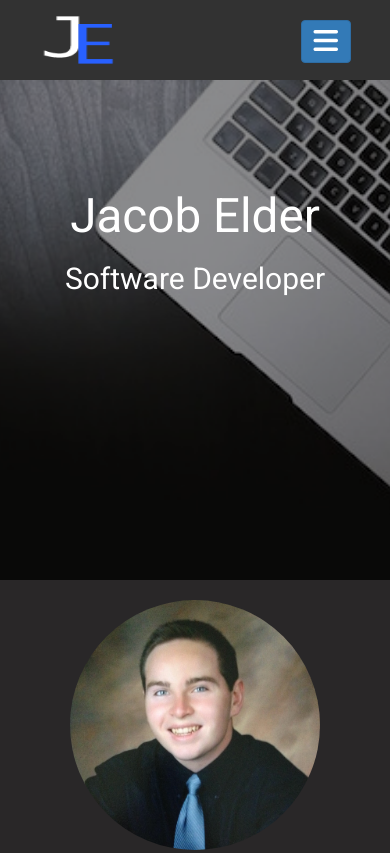
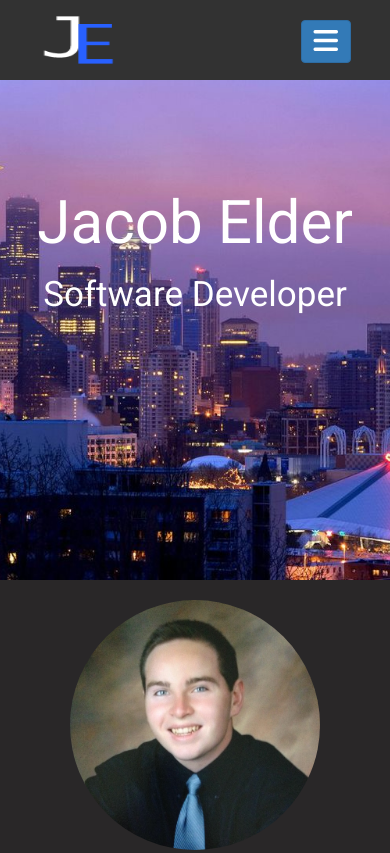
Before and after one commit to Jacob-Elder/Jacob-Elder.github.io, a website: page index.html in a window 390 px wide. Shown: the top 853 px of the page. Drawn offline with nearby package versions, Linux system fonts and the light colour scheme; some packages are replaced by stand-ins of ours.

Commit message:
changed first and last picture and made my name a little bigger

```diff
--- a/app/views/home.html
+++ b/app/views/home.html
@@ -2,8 +2,8 @@
 	<nav-bar></nav-bar>
 </div>
 
-<div class="germany">
-	<div id="germany-text" ng-show="true">
+<div class="seattle">
+	<div id="seattle-text" ng-show="true">
 		<h1>Jacob Elder</h1>
 		<h2>Software Developer</h2>
 	</div>
--- a/css/home.css
+++ b/css/home.css
@@ -7,9 +7,9 @@ body {
     font-family: 'Roboto', sans-serif;
 }
 
-.germany {
+.seattle {
     /* The image used */
-    background-image: url("../img/laptop.jpg");
+    background-image: url("../img/seattle.jpg");
 
     /* Set a specific height */
     height: 750px;
@@ -20,23 +20,22 @@ body {
     background-repeat: no-repeat;
     background-size: cover;
    /* margin-top: -25px;*/
-    padding-top: 210px;
+    padding-top: 180px;
 }
 
-#germany-text {
+#seattle-text {
 	color: white;
 	text-align: center;
     -webkit-transition:all linear 2s;
     transition:all linear 4s;
 }
 
-#germany-text.ng-hide {
-    opacity:0;
-    /* transform: scale(0.8); */
+#seattle-text h1 {
+	font-size: 4.3em;
 }
 
-#germany-text h1 {
-	font-size: 3.4em;
+#seattle-text h2 {
+    font-size: 2.5em;
 }
 
 .forest {
@@ -72,7 +71,7 @@ body {
 
 .space {
     /* The image used */
-    background-image: url("../img/space2.jpg");
+    background-image: url("../img/laptop.jpg");
 
     /* Set a specific height */
     height: 400px;
@@ -86,9 +85,9 @@ body {
 
 @media (max-width: 700px) {
 
-    .germany {
+    .seattle {
         height: 500px;
-        background-image: url("../img/laptop-small.png");
+        background-image: url("../img/seattle.jpg");
         background-attachment: scroll;
         background-height: 100%;
         padding-top: 90px;
@@ -111,7 +110,7 @@ body {
 
     .space {
         height: 300px;
-        background-image: url("../img/space2-small.jpg");
+        background-image: url("../img/laptop.jpg");
         background-attachment: scroll;
         background-height: 100%;
     }
```
Also changed, not shown: img/atmosphere-small.jpeg (deleted), img/atmosphere.jpeg (deleted), img/bridge-small.jpeg (deleted), img/bridge.jpeg (deleted), img/laptop-small.png (deleted), img/laptop.jpg, img/seattle.jpg (added), 2 other files.
